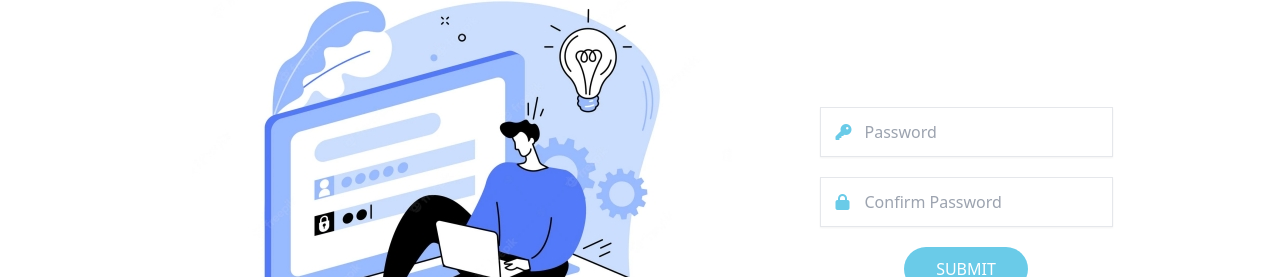
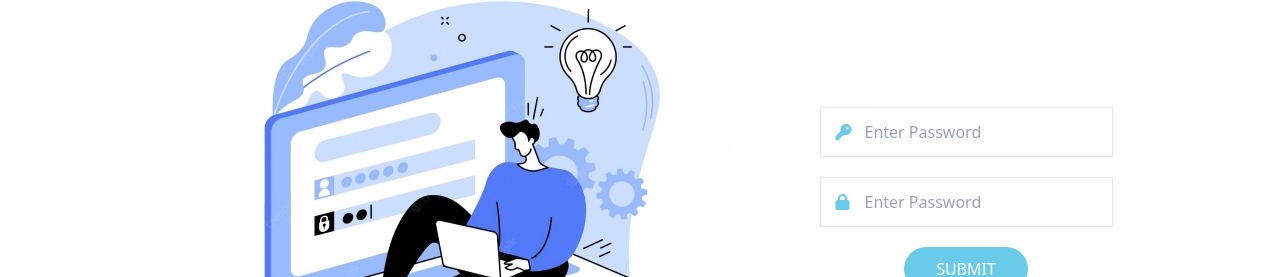
Before and after one commit to RuchitPatel11/healthcare-system, a React (Create React App) app in the folder client/: page /set-password in a window 1280 px wide. Shown: the part 247-524 px from the top of the page. Built offline with nearby package versions, Linux system fonts and the light colour scheme.

Commit message:
Jan12_Password

```diff
--- a/client/src/components/Login/Login.js
+++ b/client/src/components/Login/Login.js
@@ -1,7 +1,57 @@
 import { Link } from "react-router-dom";
 import FormField from "../Register/FormField";
+import Joi from "joi";
+import { joiResolver } from "@hookform/resolvers/joi";
+import { useAuth } from "../../hooks/useAuth";
+import { useForm } from "react-hook-form";
+import axios from "axios";
+
+const loginSchema = Joi.object({
+  email: Joi.string()
+    .email({ tlds: { allow: false } })
+    .messages({
+      "string.email": "Enter valid email address",
+      "string.empty": "Email is required",
+    }),
+  password: Joi.string().required().messages({
+    "string.empty": "Password is required",
+  }),
+});
 
 const Login = () => {
+  const {
+    register,
+    handleSubmit,
+    formState: { errors },
+    setError,
+  } = useForm({
+    mode: "all",
+    resolver: joiResolver(loginSchema),
+  });
+  const { dispatch } = useAuth();
+
+  const onSubmit = async (data) => {
+    try {
+      const res = await axios.post("/user/login", data);
+      if (res.status === 200) {
+        dispatch({ type: "loggedIn", payload: res.data });
+      }
+    } catch (error) {
+      const res = error.response;
+      // Handle Errors
+      if (res.status === 401) {
+        setError(
+          "email",
+          { type: "manual", message: "Invalid username or password" },
+          { shouldFocus: true }
+        );
+      } else {
+        console.error(error);
+        alert(res.data);
+      }
+    }
+  };
+
   return (
     <div className="flex flex-col min-h-screen">
       <div className="relative flex items-center justify-center flex-1">
@@ -32,44 +82,24 @@ const Login = () => {
               <h1 className="text-lg text-mute">Login to continue</h1>
             </div>
             <div>
-              <form>
+              <form onSubmit={handleSubmit(onSubmit)}>
                 <div className="flex flex-col gap-3">
                   <FormField
                     type="text"
                     placeholder="you@gmail.com"
+                    error={errors.email}
+                    register={register("email")}
                     name="email"
                     icon="fa-solid fa-envelope"
                   />
-                  {/* <div className="relative">
-                    <input
-                      type="email"
-                      id="email"
-                      name="email"
-                      className="block w-full px-4 py-3 border shadow-sm pl-11 text-md"
-                      placeholder="you@gmail.com"
-                    />
-                    <div className="absolute inset-y-0 left-0 flex items-center pl-4 text-primary">
-                      <span className="fa-solid fa-envelope"></span>
-                    </div>
-                  </div> */}
                   <FormField
                     type="password"
                     placeholder="Enter Password"
+                    error={errors.password}
+                    register={register("password")}
                     name="password"
                     icon="fa-solid fa-lock"
                   />
-                  {/* <div className="relative">
-                    <input
-                      type="password"
-                      id="password"
-                      name="password"
-                      className="block w-full px-4 py-3 border shadow-sm pl-11 text-md"
-                      placeholder="Enter Password"
-                    />
-                    <div className="absolute inset-y-0 left-0 flex items-center pl-4 text-primary">
-                      <span className="fa-solid fa-lock"></span>
-                    </div>
-                  </div> */}
                 </div>
               </form>
             </div>
--- a/client/src/components/Password/CreatePassword.js
+++ b/client/src/components/Password/CreatePassword.js
@@ -1,6 +1,52 @@
 import React from "react";
+import Joi from "joi";
+import { joiResolver } from "@hookform/resolvers/joi";
+import { useAuth } from "../../hooks/useAuth";
+import { useForm } from "react-hook-form";
+import axios from "axios";
+import FormField from "../Register/FormField";
+
+const passwordSchema = Joi.object({
+  password: Joi.string()
+    .min(8)
+    .pattern(
+      /^(?=.*[a-z])(?=.*[A-Z])(?=.*\d)(?=.*[@$!%*?&])[A-Za-z\d@$!%*?&]{8,}$/
+    )
+    .trim()
+    .messages({
+      "string.empty": "Password is required",
+      "string.min": "Password should be at least 8 Characters long",
+      "string.pattern.base":
+        "Password Should contain at least 1 Capital letter & 1 Special character ",
+    }),
+  confirmPassword: Joi.string().required().messages({
+    "string.empty": "Password is required",
+  }),
+});
 
 const CreatePassword = () => {
+  const {
+    register,
+    handleSubmit,
+    formState: { errors },
+  } = useForm({
+    mode: "all",
+    resolver: joiResolver(passwordSchema),
+  });
+  const { dispatch } = useAuth();
+
+  const onSubmit = async (data) => {
+    try {
+      const res = await axios.post("/user/create-password/:id", data);
+      if (res.status === 200) {
+        dispatch({ type: "loggedIn", payload: res.data });
+      }
+    } catch (error) {
+      console.error(error);
+      alert(error.response.data);
+    }
+  };
+
   return (
     <div className="container flex flex-col items-center justify-center gap-10 p-10 shadow-xl">
       {/* <div className="text-4xl text-secondary">Create Password</div> */}
@@ -10,32 +56,25 @@ const CreatePassword = () => {
           <img src="images/create-password.jpg" alt="create-password.jpg" />
         </div>
         <div>
-          <form>
+          <form onSubmit={handleSubmit(onSubmit)}>
             <div className="flex flex-col gap-5">
-              <div className="relative">
-                <input
+              <FormField
                 type="password"
-                  id="password"
+                placeholder="Enter Password"
+                error={errors.password}
+                register={register("password")}
                 name="password"
-                  className="py-3 px-4 pl-11 block w-full shadow-sm border text-md"
-                  placeholder="Password"
+                icon="fa-solid fa-key"
               />
-                <div className="absolute inset-y-0 left-0 flex items-center pl-4 text-primary">
-                  <span className="fa-solid fa-key"></span>
-                </div>
-              </div>
-              <div className="relative">
-                <input
+              <FormField
                 type="password"
-                  id="password"
+                placeholder="Enter Password"
+                error={errors.password}
+                register={register("password")}
                 name="password"
-                  className="py-3 px-4 pl-11 block w-full shadow-sm  text-md border"
-                  placeholder="Confirm Password"
+                icon="fa-solid fa-lock"
               />
-                <div className="absolute inset-y-0 left-0 flex items-center pl-4 text-primary">
-                  <span className="fa-solid fa-lock"></span>
-                </div>
-              </div>
+
               <div className="flex justify-center">
                 <button
                   type="submit"
--- a/client/src/components/Register/Register.js
+++ b/client/src/components/Register/Register.js
@@ -1,6 +1,7 @@
 import { Link, Navigate } from "react-router-dom";
 import { joiResolver } from "@hookform/resolvers/joi";
 import Joi from "joi";
+// import { useState } from "react";
 import FormField from "./FormField";
 import { useAuth } from "../../hooks/useAuth";
 import { useForm } from "react-hook-form";
@@ -61,7 +62,7 @@ const Register = () => {
       dispatch({ type: "loggedIn", payload: res.data });
     } catch (error) {
       console.error(error);
-      alert("Unexpected error occurred");
+      alert(error.response.data);
     }
   };
 
@@ -73,6 +74,7 @@ const Register = () => {
             Please Fill Out Below Details To Get Started
           </p>
         </div>
+
         <div className="flex justify-center gap-16">
           <div className="px-20 py-10">
             <form onSubmit={handleSubmit(onSubmit)}>
@@ -135,6 +137,7 @@ const Register = () => {
                   name="phoneNo"
                   icon="fa-solid fa-phone"
                 />
+                <div>
                   <div className="relative flex gap-5 p-4 mt-2 border">
                     <label
                       htmlFor="gender"
@@ -181,6 +184,7 @@ const Register = () => {
                       {errors.gender.message}
                     </span>
                   )}
+                </div>
                 <div className="my-3">
                   <button
                     type="submit"
```
Lines whose indentation alone changed are shown as unchanged.
